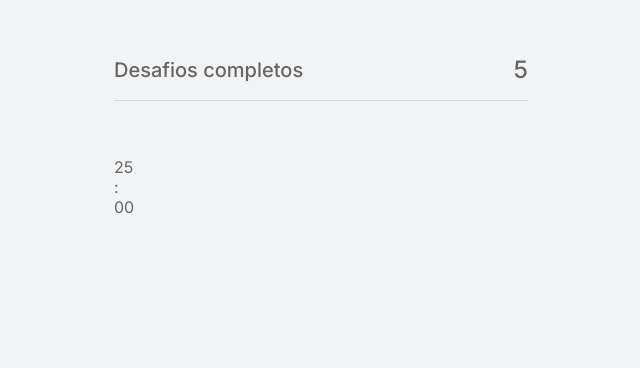
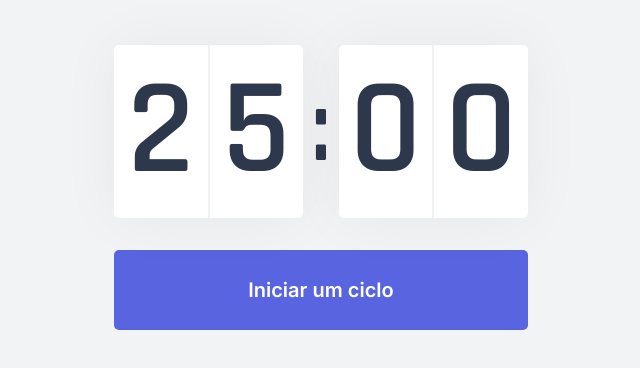
Before and after one commit to lucasoliveiraa/Moveit, a Next.js app: page / in a window 1280 px wide. Shown: the part 336-704 px from the top of the page, without its empty margins (62-702 px from the left). Built offline with nearby package versions, Linux system fonts and the light colour scheme.

Commit message:
Component: Countdown

```diff
--- a/src/components/Countdown.tsx
+++ b/src/components/Countdown.tsx
@@ -1,8 +1,9 @@
-import styels from '../styles/components/Countdown.module.css';
+import styles from '../styles/components/Countdown.module.css';
 
 export function Countdown() {
   return (
-    <div className={styels.countdownContainer}>
+    <div>
+      <div className={styles.countdownContainer}>
         <div>
           <span>2</span>
           <span>5</span>
@@ -13,5 +14,10 @@
           <span>0</span>
         </div>
       </div>
+
+      <button type="button" className={styles.countdownButton}>
+        Iniciar um ciclo
+      </button>
+    </div>
   );
 }
--- a/src/pages/_document.tsx
+++ b/src/pages/_document.tsx
@@ -5,6 +5,8 @@
     return (
       <Html>
         <Head>
+          <link rel="shortcut icon" href="favicon.png" type="image/png"/>
+
           <link rel="preconnect" href="https://fonts.gstatic.com" />
           <link href="https://fonts.googleapis.com/css2?family=Inter:wght@400;500;600&family=Rajdhani:wght@600&display=swap" rel="stylesheet" />
         </Head>
--- a/src/pages/index.tsx
+++ b/src/pages/index.tsx
@@ -2,12 +2,17 @@
 import { Profile } from "../components/Profile";
 import { CompletedChallenges } from "../components/CompletedChallenges";
 import { Countdown } from "../components/Countdown";
+
+import Head from "next/head";
 
 import styles from '../styles/pages/Home.module.css';
 
 export default function Home() {
   return (
     <div className={styles.container}>
+      <Head>
+        <title>Início | move.it</title>
+      </Head>
       <ExperienceBar />
 
       <section>
--- a/src/styles/components/Countdown.module.css
+++ b/src/styles/components/Countdown.module.css
@@ -0,0 +1,63 @@
+.countdownContainer {
+  display: flex;
+  align-items: center;
+  font-family: Rajdhani;
+  font-weight: 600;
+  color: var(--title);
+}
+
+.countdownContainer > div {
+  flex: 1;
+
+  display: flex;
+  align-items: center;
+  justify-content: space-evenly;
+  background: var(--white);
+  box-shadow: 0 0 60px rgba(0, 0, 0, 0.05);
+  border-radius: 5px;
+  font-size: 8.5rem;
+  text-align: center;
+}
+
+.countdownContainer > div span {
+  flex: 1;
+}
+
+.countdownContainer > div span:first-child {
+  border-right: 1px solid #f0f1f3;
+}
+
+.countdownContainer > div span:last-child {
+  border-left: 1px solid #f0f1f3;
+}
+
+.countdownContainer > span {
+  font-size: 6.25rem;
+  margin: 0 0.5rem;
+}
+
+.countdownButton {
+  width: 100%;
+  height: 5rem;
+
+  margin-top: 2rem;
+
+  display: flex;
+  align-items: center;
+  justify-content: center;
+
+  border: 0;
+  border-radius: 5px;
+
+  background: var(--blue);
+  color: var(--white);
+
+  font-size: 1.25rem;
+  font-weight: 600;
+
+  transition: background-color 0.2s;
+}
+
+.countdownButton:hover {
+  background: var(--blue-drak);
+}
```
Lines whose indentation alone changed are shown as unchanged.
